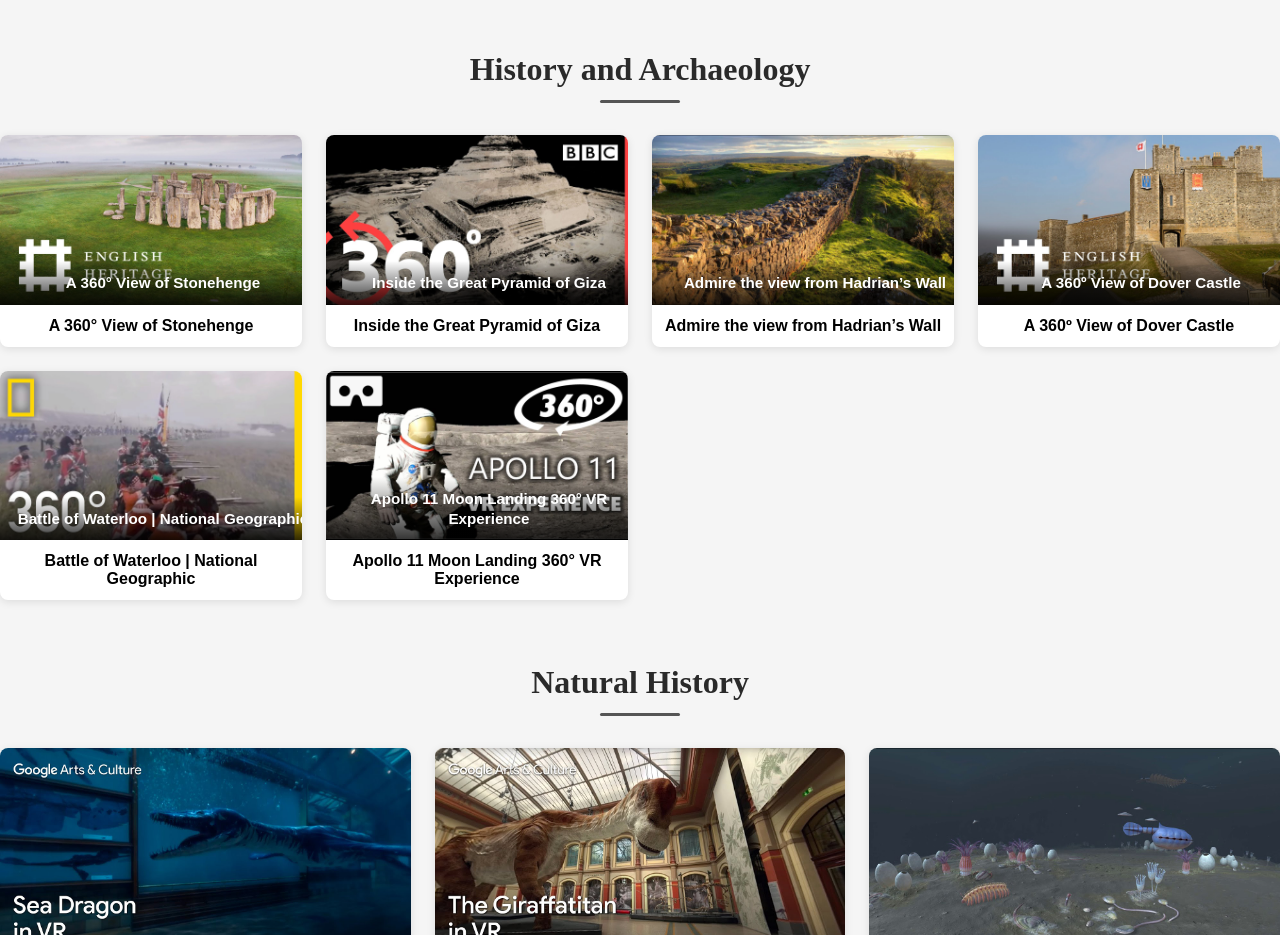
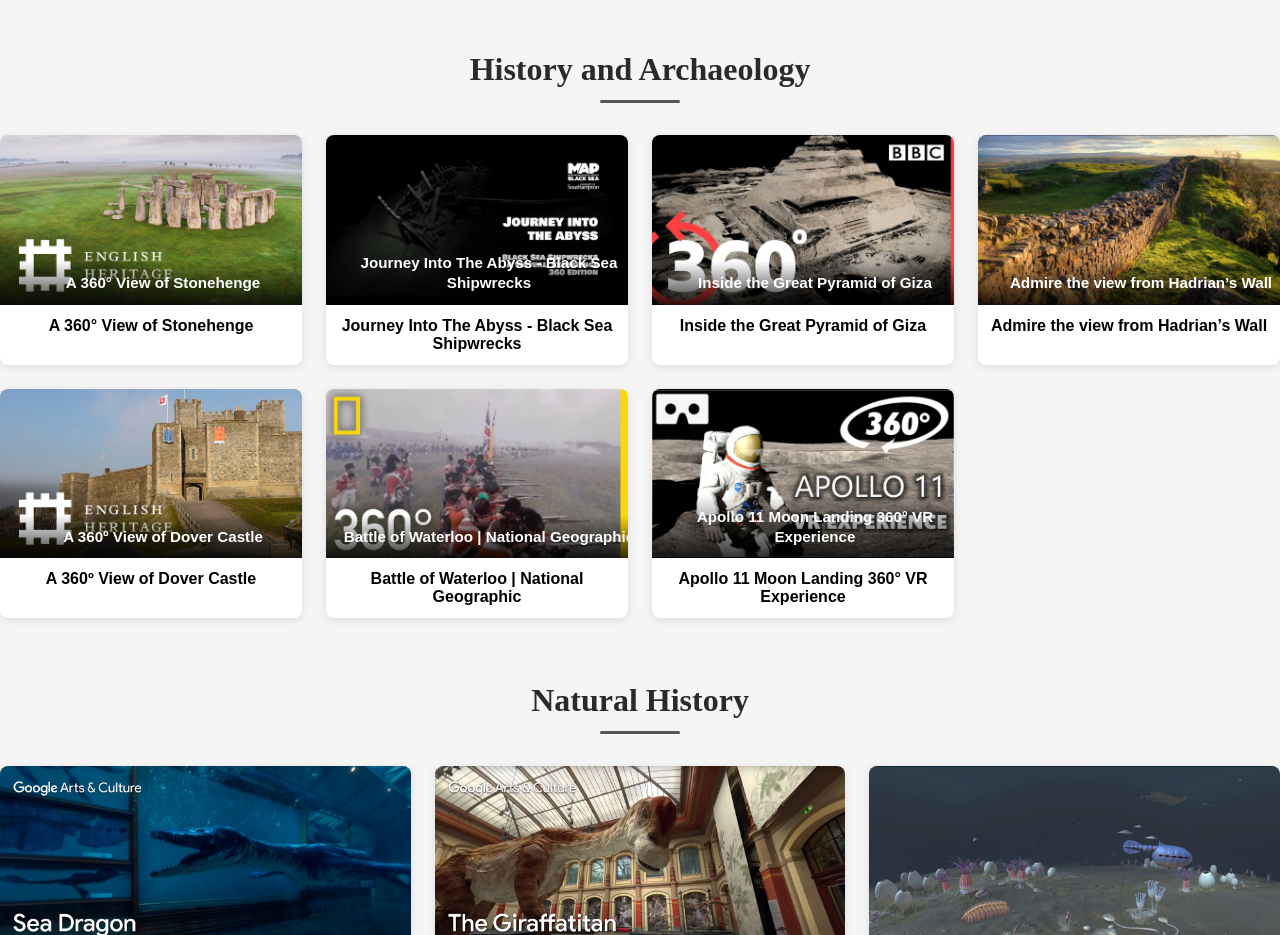
Before and after one commit to CCN-Library/ccn_vr_library, a plain HTML site: page index.html in a window 1280 px wide. Shown: the part 2540-3475 px from the top of the page. Drawn offline with Linux system fonts and the light colour scheme.

Commit message:
Add new video item for 'Journey Into The Abyss'

```diff
--- a/index.html
+++ b/index.html
@@ -436,6 +436,14 @@ h2::after {
     </div>
 
     <div class="video-item">
+      <a href="videos/journeyabyss.html">
+        <img src="thumbnails/journeyabyss.jpg" alt="Journey Into The Abyss - Black Sea Shipwrecks">
+        <span class="video-title">Journey Into The Abyss - Black Sea Shipwrecks</span>
+      </a>
+      <div class="caption">Journey Into The Abyss - Black Sea Shipwrecks</div>
+    </div>
+
+    <div class="video-item">
       <a href="videos/pyramid.html">
         <img src="thumbnails/pyramid.jpg" alt="Inside the Great Pyramid of Giza">
         <span class="video-title">Inside the Great Pyramid of Giza</span>
```
